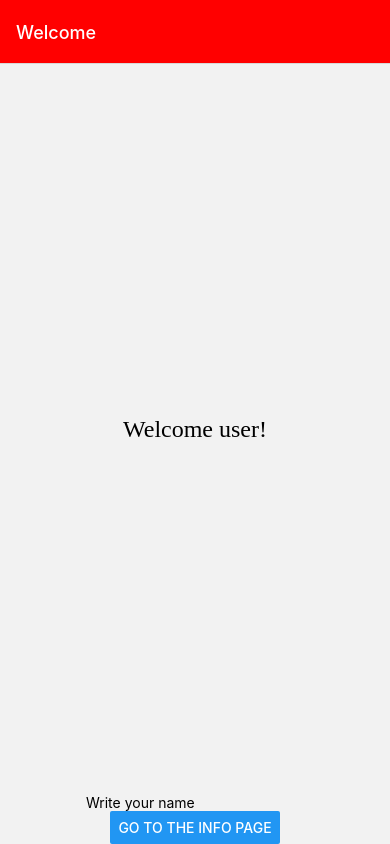
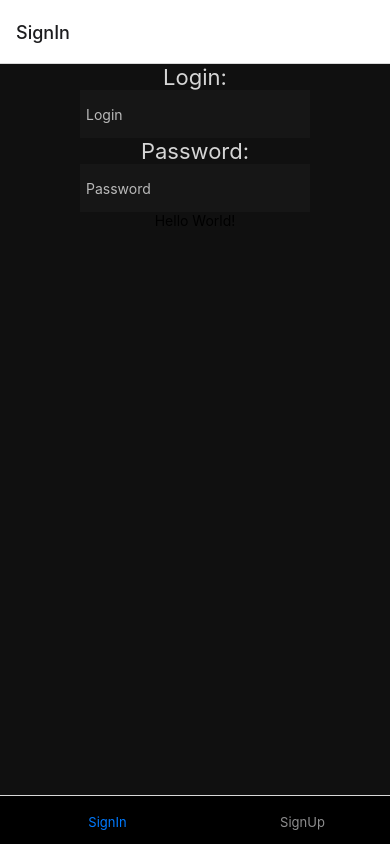
Before and after one commit to meliphyra-ux/react-native-practice, a React Native app: screen /Auth in a window 390 px wide. Built offline with nearby package versions, Linux system fonts and the light colour scheme.

Commit message:
Created tab navigations, tried to do business logic

```diff
--- a/App.tsx
+++ b/App.tsx
@@ -3,15 +3,23 @@ import {NavigationContainer} from '@react-navigation/native';
 import {createNativeStackNavigator} from '@react-navigation/native-stack';
 import Welcome from './screens/Welcome';
 import Info from './screens/Info';
+import Main from './screens/Main';
+import Auth from './screens/Auth';
 
 const Stack = createNativeStackNavigator<RootStackParamList>();
 
-export type RootStackParamList = {Welcome: undefined; Info: {name: string}};
+export type RootStackParamList = {
+  Welcome: undefined;
+  Info: {name: string};
+  Main: undefined;
+  Auth: undefined;
+};
 
 const App = () => {
   return (
     <NavigationContainer>
       <Stack.Navigator initialRouteName="Welcome">
+        <Stack.Group>
           <Stack.Screen
             name="Welcome"
             component={Welcome}
@@ -25,10 +33,23 @@ const App = () => {
             }}
           />
           <Stack.Screen
+            name="Auth"
+            component={Auth}
+            options={{headerShown: false}}
+          />
+        </Stack.Group>
+        <Stack.Group>
+          <Stack.Screen
             name="Info"
             component={Info}
             options={{title: 'App Information', headerShown: false}}
           />
+          <Stack.Screen
+            name="Main"
+            component={Main}
+            options={{headerShown: false}}
+          />
+        </Stack.Group>
       </Stack.Navigator>
     </NavigationContainer>
   );
--- /dev/null
+++ b/assets/styles/container.tsx
@@ -0,0 +1,8 @@
+import {StyleSheet} from 'react-native';
+
+export const container = StyleSheet.create({
+  container: {
+    flex: 1,
+    backgroundColor: '#101010',
+  },
+});
--- /dev/null
+++ b/components/LogoSvg.tsx
@@ -0,0 +1,8 @@
+import React from 'react';
+import AirPlane from '../assets/svg/airplane-svgrepo-com.svg';
+
+const LogoSvg = () => {
+  return <AirPlane width={35} height={35} />;
+};
+
+export default LogoSvg;
--- /dev/null
+++ b/components/Video.tsx
@@ -0,0 +1,45 @@
+import React from 'react';
+import {Image, StyleSheet, View, Text} from 'react-native';
+
+type Video = {
+  imgUrl: string;
+  title: string;
+  channel: string;
+};
+
+const Video = ({video}: {video: Video}) => {
+  return (
+    <View style={styles.videoContainer}>
+      <Image source={{uri: video.imgUrl}} style={styles.videoImage} />
+      <View style={styles.videoInformation}>
+        <Text style={styles.videoInformationText}>{video.title}</Text>
+        <Text style={styles.videoInformationText}>{video.channel}</Text>
+      </View>
+    </View>
+  );
+};
+
+export default Video;
+
+const styles = StyleSheet.create({
+  videoContainer: {
+    flex: 1,
+    flexDirection: 'row',
+    height: 75,
+    columnGap: 8,
+  },
+  videoImage: {
+    flex: 1,
+    flexBasis: 75,
+    height: '100%',
+  },
+  videoInformation: {
+    flex: 5,
+    justifyContent: 'center',
+    gap: 8,
+  },
+  videoInformationText: {
+    color: 'white',
+    fontFamily: 'PlaypenSans-Light',
+  },
+});
--- a/package.json
+++ b/package.json
@@ -11,6 +11,7 @@
   },
   "dependencies": {
     "@react-native-masked-view/masked-view": "^0.3.0",
+    "@react-navigation/bottom-tabs": "^6.5.11",
     "@react-navigation/native": "^6.1.9",
     "@react-navigation/native-stack": "^6.9.16",
     "react": "18.2.0",
--- /dev/null
+++ b/screens/Auth.tsx
@@ -0,0 +1,36 @@
+import React from 'react';
+import {SafeAreaView} from 'react-native-safe-area-context';
+import {container} from '../assets/styles/container';
+import {createBottomTabNavigator} from '@react-navigation/bottom-tabs';
+import SignIn from '../tabs/Auth/SignIn';
+import SignUp from '../tabs/Auth/SignUp';
+
+const AuthTabs = createBottomTabNavigator<AuthTabParamsList>();
+
+export type AuthTabParamsList = {
+  SignIn: undefined;
+  SignUp: undefined;
+};
+
+const Auth = () => {
+  return (
+    <SafeAreaView style={[container.container]}>
+      <AuthTabs.Navigator
+        screenOptions={{
+          tabBarLabelPosition: 'beside-icon',
+          tabBarIconStyle: {
+            display: 'none',
+          },
+          tabBarStyle: {
+            position: 'absolute',
+            backgroundColor: '#000',
+          },
+        }}>
+        <AuthTabs.Screen name="SignIn" component={SignIn} />
+        <AuthTabs.Screen name="SignUp" component={SignUp} />
+      </AuthTabs.Navigator>
+    </SafeAreaView>
+  );
+};
+
+export default Auth;
--- /dev/null
+++ b/screens/Main.tsx
@@ -0,0 +1,47 @@
+import React from 'react';
+import {SafeAreaView, StyleSheet} from 'react-native';
+import {container} from '../assets/styles/container';
+import {createBottomTabNavigator} from '@react-navigation/bottom-tabs';
+import Posts from '../tabs/Posts';
+import Stories from '../tabs/Stories';
+import LogoSvg from '../components/LogoSvg';
+
+const Tab = createBottomTabNavigator();
+
+const Main = () => {
+  return (
+    <SafeAreaView style={styles.container}>
+      <Tab.Navigator
+        screenOptions={{
+          tabBarStyle: {
+            backgroundColor: 'black',
+          },
+          tabBarLabelStyle: {
+            fontFamily: 'PlaypenSans-Light',
+          },
+          tabBarActiveTintColor: 'yellow',
+          tabBarInactiveTintColor: 'white',
+        }}>
+        <Tab.Screen
+          name="Posts"
+          component={Posts}
+          options={{headerShown: false}}
+        />
+        <Tab.Screen
+          name="Stories"
+          component={Stories}
+          options={{
+            headerShown: false,
+            tabBarIcon: () => <LogoSvg />,
+          }}
+        />
+      </Tab.Navigator>
+    </SafeAreaView>
+  );
+};
+
+export default Main;
+
+const styles = StyleSheet.create({
+  ...container,
+});
--- a/screens/Welcome.tsx
+++ b/screens/Welcome.tsx
@@ -1,21 +1,13 @@
 import MaskedView from '@react-native-masked-view/masked-view';
 import {NativeStackScreenProps} from '@react-navigation/native-stack';
-import React, {useState} from 'react';
-import {
-  Button,
-  SafeAreaView,
-  StyleSheet,
-  Text,
-  TextInput,
-  View,
-} from 'react-native';
+import React from 'react';
+import {Button, SafeAreaView, StyleSheet, Text, View} from 'react-native';
 import LinearGradient from 'react-native-linear-gradient';
 import {RootStackParamList} from '../App';
 
 type Props = NativeStackScreenProps<RootStackParamList, 'Welcome'>;
 
 const Welcome = ({navigation}: Props) => {
-  const [userInput, setUserInput] = useState('');
   return (
     <SafeAreaView style={styles.container}>
       <MaskedView
@@ -32,18 +24,10 @@ const Welcome = ({navigation}: Props) => {
           style={styles.gradientTextGrad}
         />
       </MaskedView>
-      <TextInput
-        onChangeText={text => setUserInput(text)}
-        value={userInput}
-        placeholder="Write your name"
-      />
       <Button
-        title="Go to the info page"
+        title="Login / Register"
         onPress={() => {
-          navigation.navigate('Info', {
-            name: userInput || 'user',
-          });
-          setUserInput('');
+          navigation.navigate('Auth');
         }}
       />
     </SafeAreaView>
--- /dev/null
+++ b/tabs/Auth/SignIn.tsx
@@ -0,0 +1,52 @@
+import React from 'react';
+import {
+  TextInput,
+  View,
+  Text,
+  StyleSheet,
+  TouchableHighlight,
+} from 'react-native';
+import {container} from '../../assets/styles/container';
+import {NavigationProp, useNavigation} from '@react-navigation/native';
+import {RootStackParamList} from '../../App';
+
+const SignIn = () => {
+  const navigation = useNavigation<NavigationProp<RootStackParamList>>();
+  return (
+    <View style={[container.container, {alignItems: 'center'}]}>
+      <Text style={styles.inputLabel}>Login:</Text>
+      <TextInput
+        placeholder="Login"
+        style={styles.input}
+        placeholderTextColor="#bababa"
+        inputMode="email"
+      />
+      <Text style={styles.inputLabel}>Password:</Text>
+      <TextInput
+        placeholder="Password"
+        style={styles.input}
+        placeholderTextColor="#bababa"
+        secureTextEntry={true}
+      />
+      <TouchableHighlight onPress={() => navigation.navigate('Main')}>
+        <Text>Hello World!</Text>
+      </TouchableHighlight>
+    </View>
+  );
+};
+
+export default SignIn;
+
+const styles = StyleSheet.create({
+  inputLabel: {
+    color: '#d5d5d5',
+    fontSize: 22,
+  },
+  input: {
+    backgroundColor: '#161616',
+    color: '#d5d5d5',
+    padding: 6,
+    fontSize: 14,
+    flexBasis: 48,
+  },
+});
--- /dev/null
+++ b/tabs/Auth/SignUp.tsx
@@ -0,0 +1,16 @@
+import React from 'react';
+import {Text, TextInput, View} from 'react-native';
+import {container} from '../../assets/styles/container';
+
+const SignUp = () => {
+  return (
+    <View style={[container.container, {alignItems: 'center'}]}>
+      <Text>Sign up</Text>
+      <TextInput />
+      <Text>Sign up</Text>
+      <TextInput />
+    </View>
+  );
+};
+
+export default SignUp;
--- /dev/null
+++ b/tabs/Posts.tsx
@@ -0,0 +1,13 @@
+import React from 'react';
+import {View, Text} from 'react-native';
+import {container} from '../assets/styles/container';
+
+const Posts = () => {
+  return (
+    <View style={[container.container, {backgroundColor: '#1e1e1e'}]}>
+      <Text>Posts</Text>
+    </View>
+  );
+};
+
+export default Posts;
--- /dev/null
+++ b/tabs/Stories.tsx
@@ -0,0 +1,29 @@
+import React from 'react';
+import {FlatList} from 'react-native';
+import Video from '../components/Video';
+import {SafeAreaView} from 'react-native-safe-area-context';
+import {container} from '../assets/styles/container';
+
+const VIDEOS = [
+  {
+    title: 'My first video',
+    channel: 'meliphyra-ux',
+    imgUrl:
+      'https://www.freecodecamp.org/news/content/images/2022/09/jonatan-pie-3l3RwQdHRHg-unsplash.jpg',
+  },
+];
+
+const Stories = () => {
+  return (
+    <SafeAreaView style={[container.container, {backgroundColor: '#202020'}]}>
+      <FlatList
+        style={{flex: 1, paddingHorizontal: 4}}
+        data={VIDEOS}
+        renderItem={({item}) => <Video video={item} />}
+        keyExtractor={item => item.title}
+      />
+    </SafeAreaView>
+  );
+};
+
+export default Stories;
```
Also changed, not shown: 1 other file (tests, documents, lock files or other folders). Lines whose indentation alone changed are shown as unchanged.
